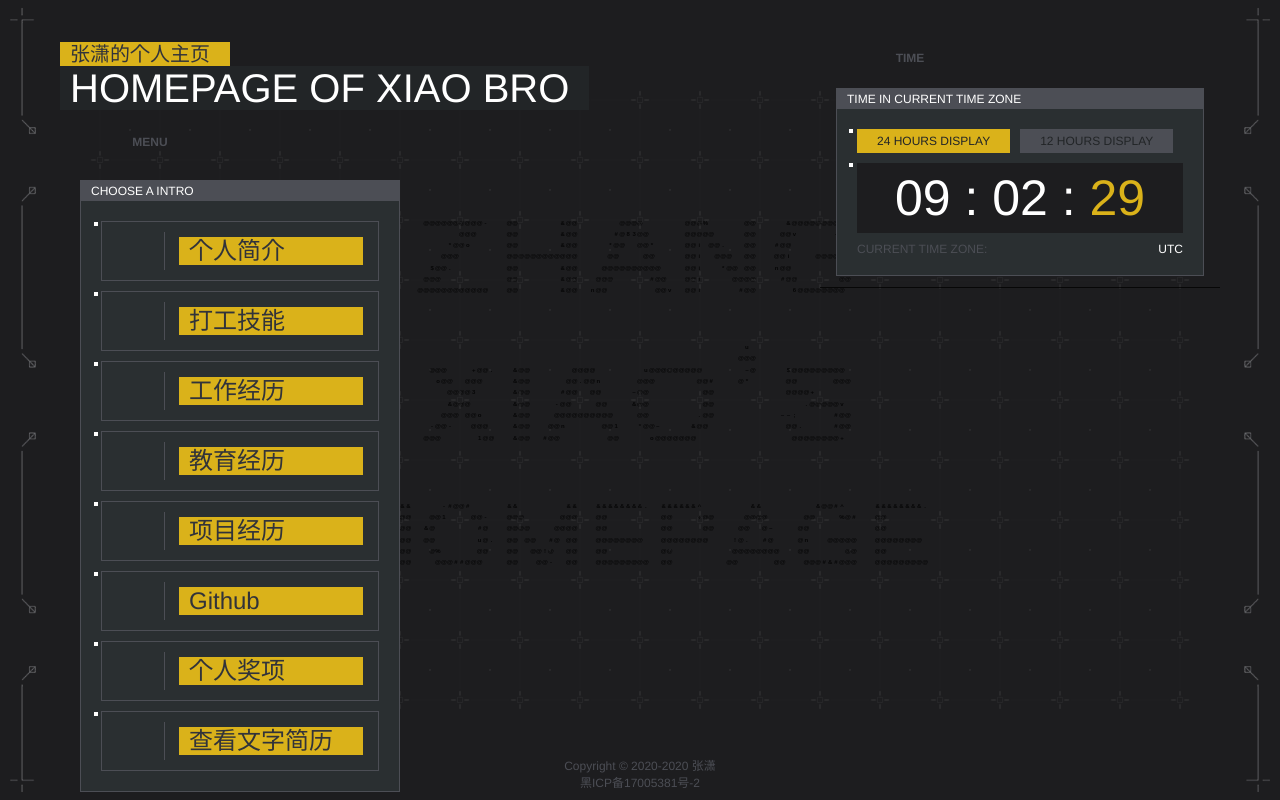
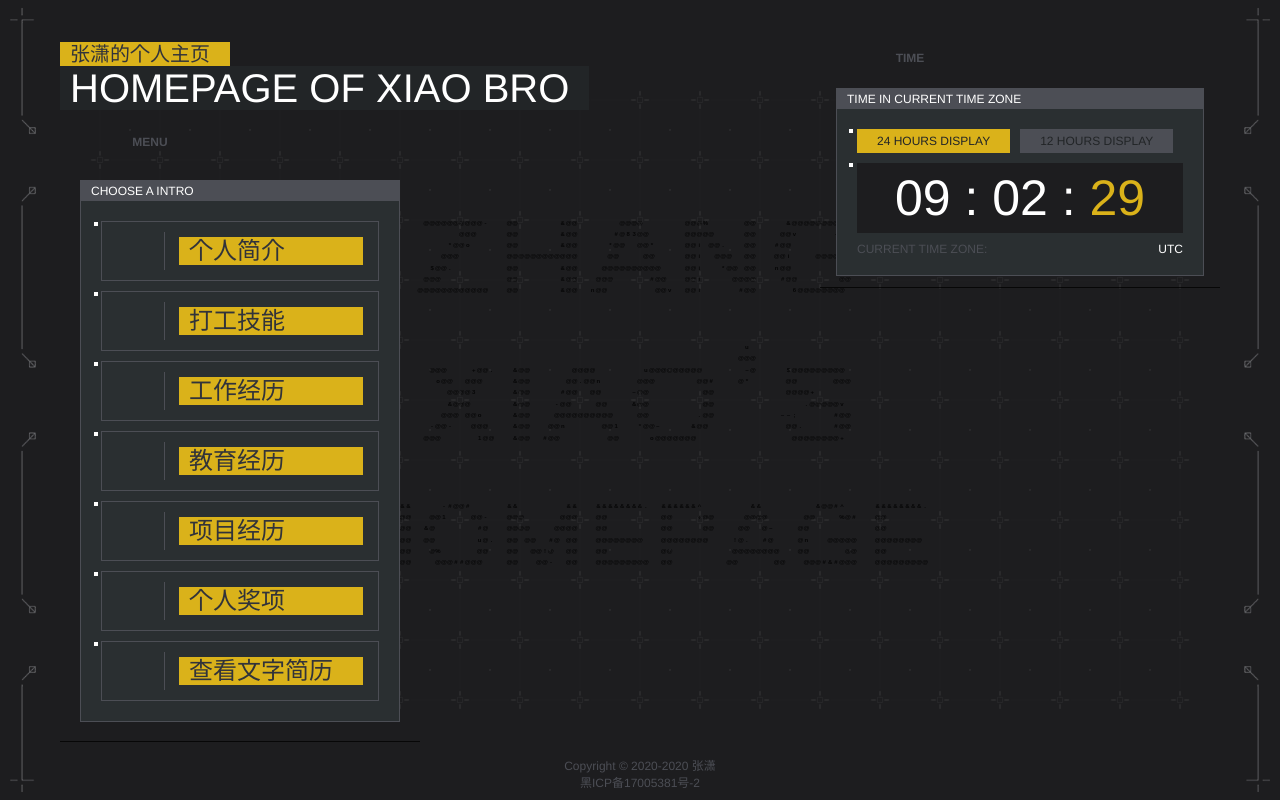
Before and after one commit to wszxdhr/homepage, a Vue app: page /#/ in a window 1280 px wide. Built offline with nearby package versions, Linux system fonts and the light colour scheme; a small style sheet from the web is missing.

Commit message:
chore(deploy):七牛上传脚本增加log输出

```diff
--- a/qiniuUpload.js
+++ b/qiniuUpload.js
@@ -36,6 +36,9 @@ const distDir = path.join(__dirname, 'dist')
 
 const uploadFile = (filePath, fileName) => {
   const uploadToken = getUploadToken(filePath, fileName)
+  if (uploadToken) {
+    console.log('uploadToken获取成功：' + fileName)
+  }
   const config = new qiniu.conf.Config()
   // 空间对应的机房
   config.zone = qiniu.zone.Zone_z0
@@ -53,6 +56,7 @@ const uploadFile = (filePath, fileName) => {
     }
     if (respInfo.statusCode === 200) {
       // console.log(respBody)
+      console.log('文件上传成功：' + fileName)
     } else {
       // console.log(respInfo.statusCode)
       // console.log(respBody)
@@ -82,6 +86,7 @@ function fileDisplay (filePath) {
             const isFile = stats.isFile() // 是文件
             const isDir = stats.isDirectory() // 是文件夹
             if (isFile) {
+              console.log('正在尝试上传：' + filename)
               uploadFile(filedir, filedir.replace(distDir + '/', ''))
             }
             if (isDir) {
--- a/src/views/Home.vue
+++ b/src/views/Home.vue
@@ -49,9 +49,9 @@
           <hp-menu-item title="项目经历" content="工作项目和开源项目" @click="$refs.projectDialog.setActive()">
             <i class="iconfont icon-xiangmu" slot="icon"></i>
           </hp-menu-item>
-          <hp-menu-item title="Github" content="" @click="$refs.githubDialog.setActive()">
-            <i class="iconfont icon-github" slot="icon"></i>
-          </hp-menu-item>
+<!--          <hp-menu-item title="Github" content="" @click="$refs.githubDialog.setActive()">-->
+<!--            <i class="iconfont icon-github" slot="icon"></i>-->
+<!--          </hp-menu-item>-->
           <hp-menu-item title="个人奖项" content="" @click="$refs.prizeDialog.setActive()">
             <i class="iconfont icon-awards" slot="icon"></i>
           </hp-menu-item>
```
